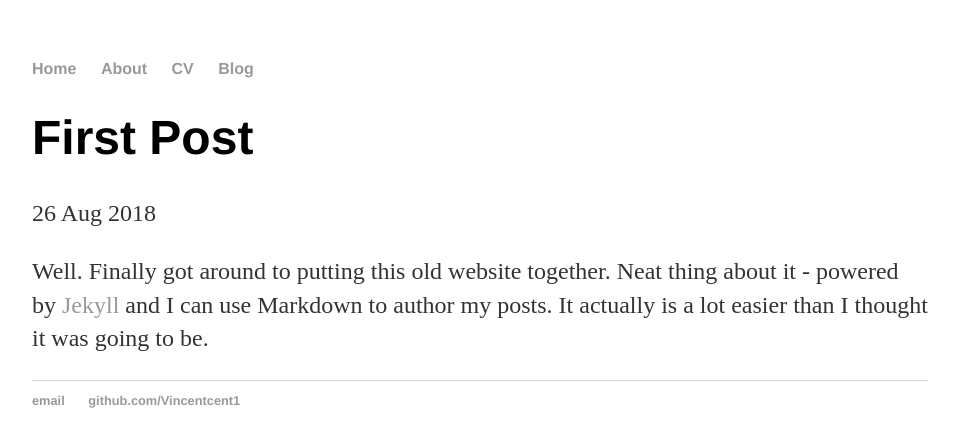
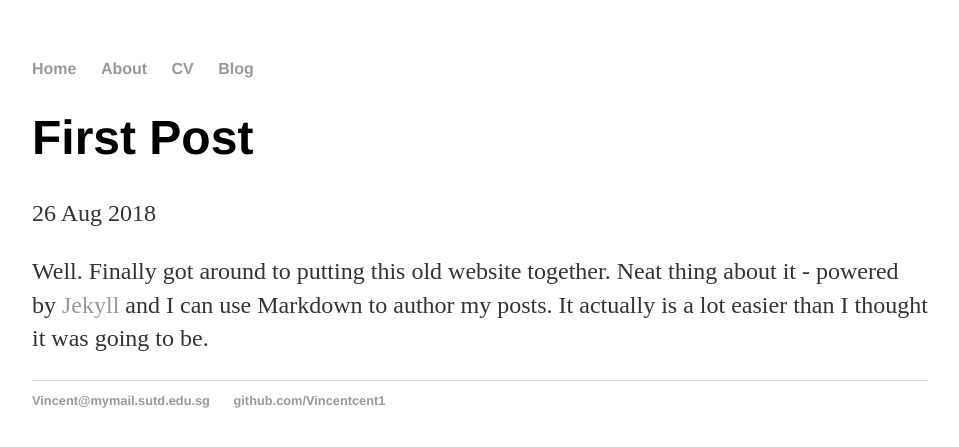
Before and after one commit to Vincentcent1/Vincentcent1.github.io, a Jekyll site: the page built from _posts/2018-08-26-first-post.md, in a window 1280 px wide. Shown: the top 447 px of the page, without its empty margins (160-1119 px from the left). Built offline with Jekyll 4.4.1, drawn with Linux system fonts in a browser that asks for light colours.

Commit message:
Update default.html

```diff
--- a/_layouts/default.html
+++ b/_layouts/default.html
@@ -21,7 +21,7 @@
 			</div><!-- /.container -->
 			<footer>
 	    		<ul>
-	        		<li><a href="mailto:Vincent@mymail.sutd.edu.sg">email</a></li>
+	        		<li><a href="mailto:Vincent@mymail.sutd.edu.sg">Vincent@mymail.sutd.edu.sg</a></li>
 	        		<li><a href="https://github.com/Vincentcent1">github.com/Vincentcent1</a></li>
 				</ul>
 			</footer>
```
